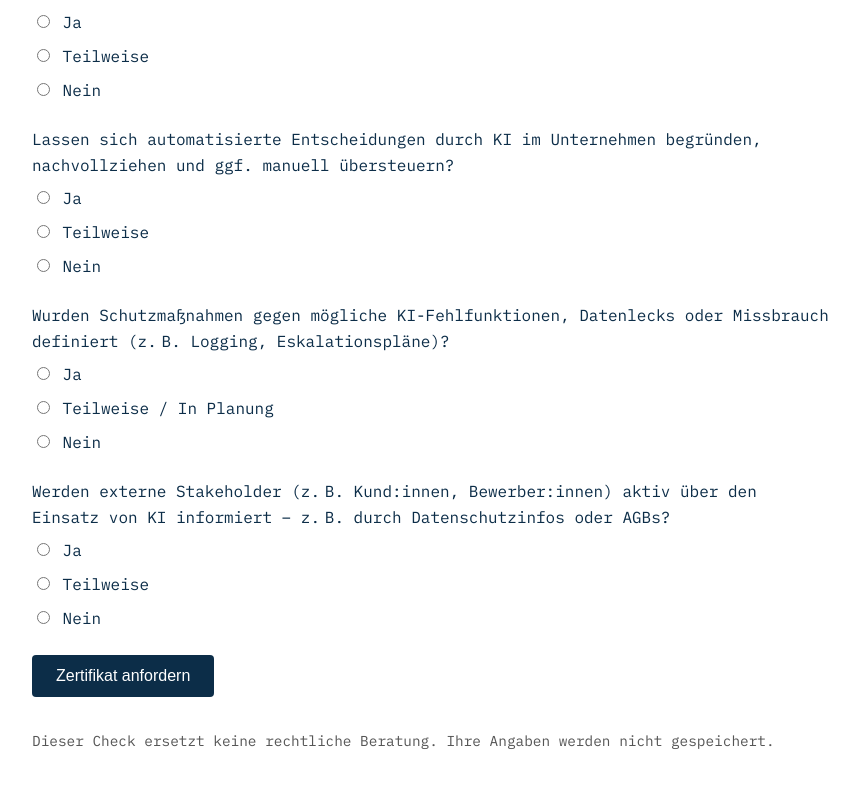
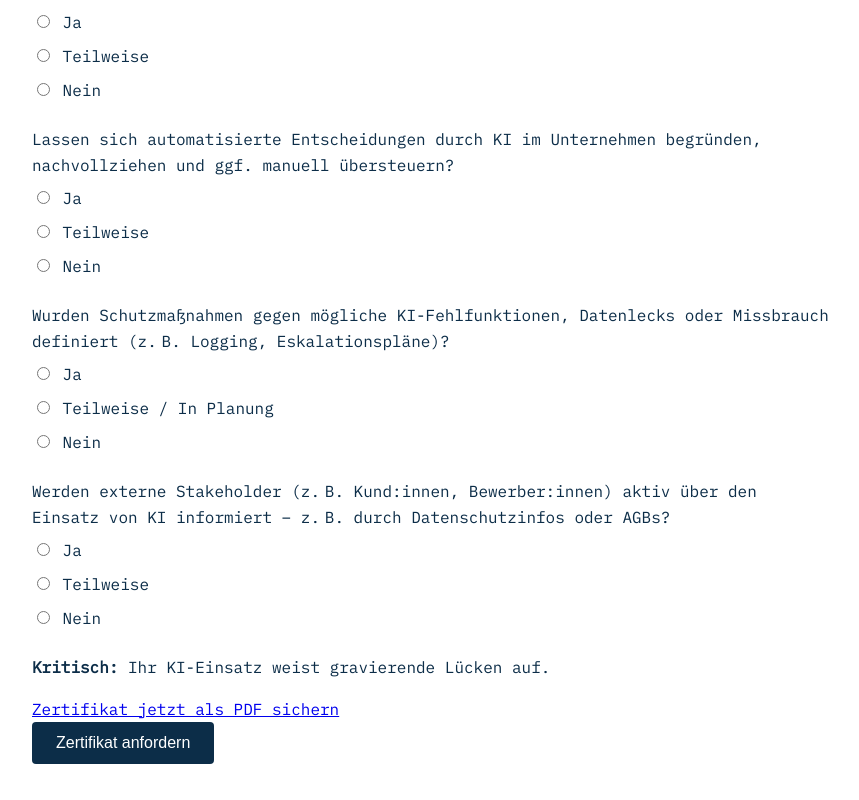
Before and after one commit to Wolf-Achtung/ki-check-pro, a plain HTML site: page index.html in a window 1280 px wide. Both pictures are taken after a click on the button "Zertifikat anfordern". Shown: the part 1318-2118 px from the top of the page, without its empty margins (208-1067 px from the left). Drawn offline with Linux system fonts and the light colour scheme; no server answers.

Commit message:
Add files via upload

```diff
--- a/index.html
+++ b/index.html
@@ -73,9 +73,14 @@
           <label><input type="radio" name="q10" value="0"> Nein</label>
         </li>
       </ol>
+<div id="ergebnis" class="hidden">
+  <p id="bewertungText"></p>
+  <a id="proLink" class="hidden" href="#" target="_blank">Zertifikat jetzt als PDF sichern</a>
+</div>
 
       <button type="submit">Zertifikat anfordern</button>
     </form>
+
 
     <footer>
       <p>Dieser Check ersetzt keine rechtliche Beratung. Ihre Angaben werden nicht gespeichert.</p>
--- a/style.css
+++ b/style.css
@@ -58,4 +58,6 @@ footer {
   margin-top: 2rem;
   font-size: 0.9rem;
   color: #555555;
+}.hidden {
+  display: none;
 }
```
